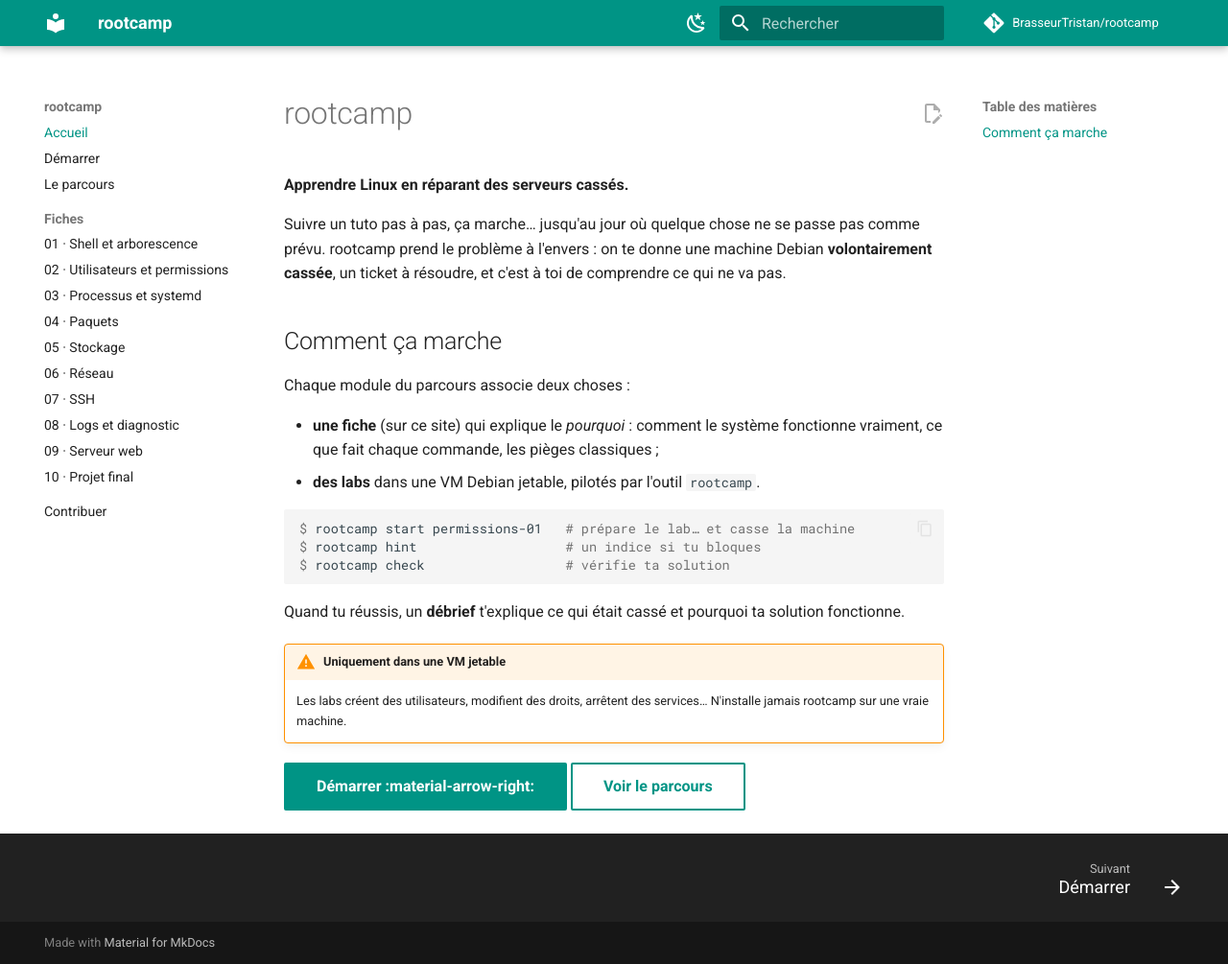
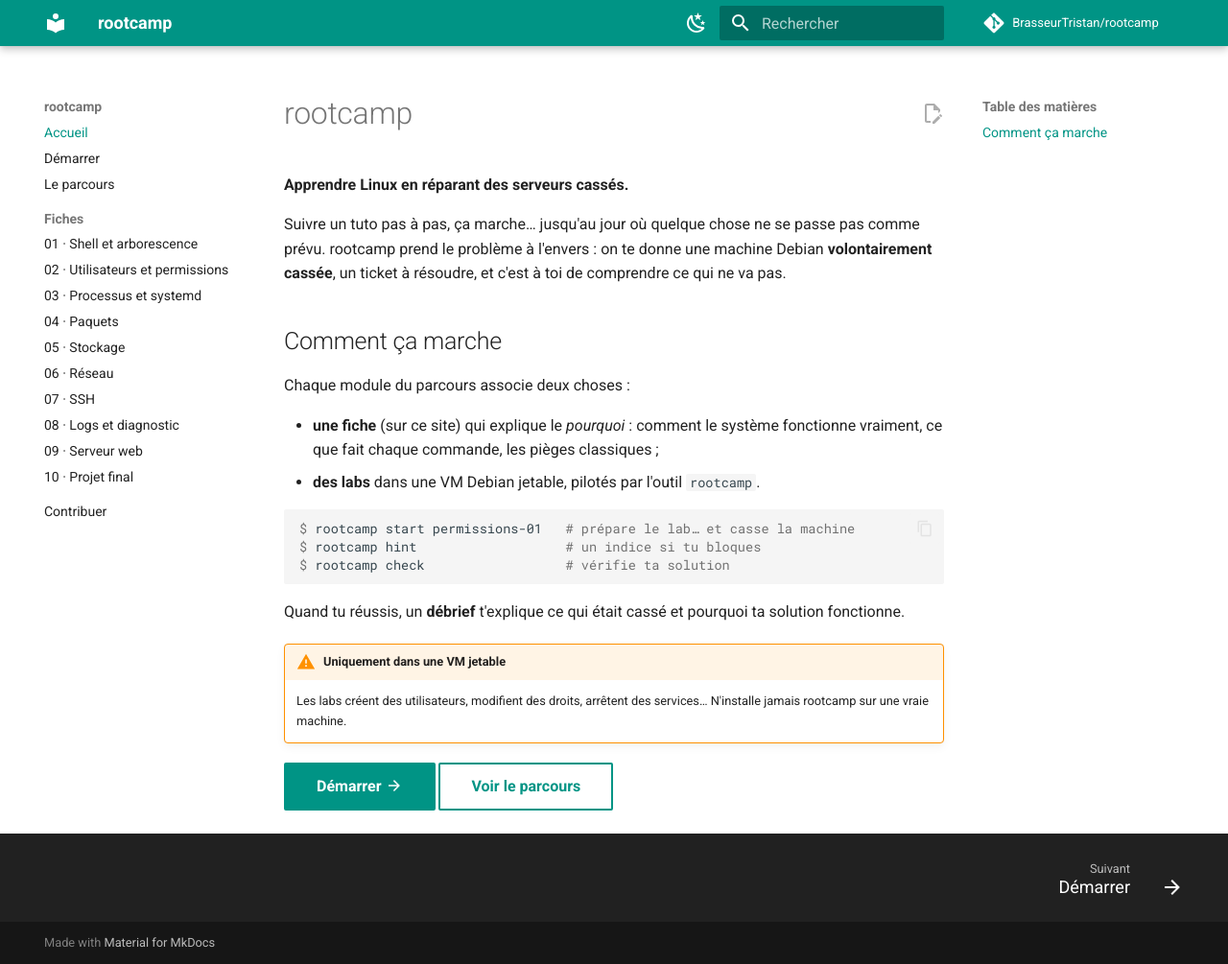
Before and after one commit to BrasseurTristan/rootcamp, an MkDocs documentation site: the page built from docs/index.md, in a window 1280 px wide and 1005 px high. Shown: the whole window at 96% size. Built offline with MkDocs 1.6.1 and Material for MkDocs 9.7.7, drawn with Linux system fonts in a browser that asks for light colours; comment, search, counter and statistics services are not loaded.

Commit message:
Site : afficher les icônes (:material-arrow-right: restait en texte)
Les raccourcis « :material-… : » ne sont convertis en icônes qu'avec
l'extension pymdownx.emoji et l'index d'icônes de Material.

Co-Authored-By: Claude Opus 5.5 <noreply@anthropic.com>
Claude-Session: https://claude.ai/code/session_01W2nTYnxoPdrg2MKcdtpKQ5

```diff
--- a/mkdocs.yml
+++ b/mkdocs.yml
@@ -34,6 +34,9 @@ markdown_extensions:
   - toc:
       permalink: true
   - pymdownx.details
+  - pymdownx.emoji:   # les icônes « :material-… : » des pages
+      emoji_index: !!python/name:material.extensions.emoji.twemoji
+      emoji_generator: !!python/name:material.extensions.emoji.to_svg
   - pymdownx.superfences
   - pymdownx.tabbed:
       alternate_style: true
```
